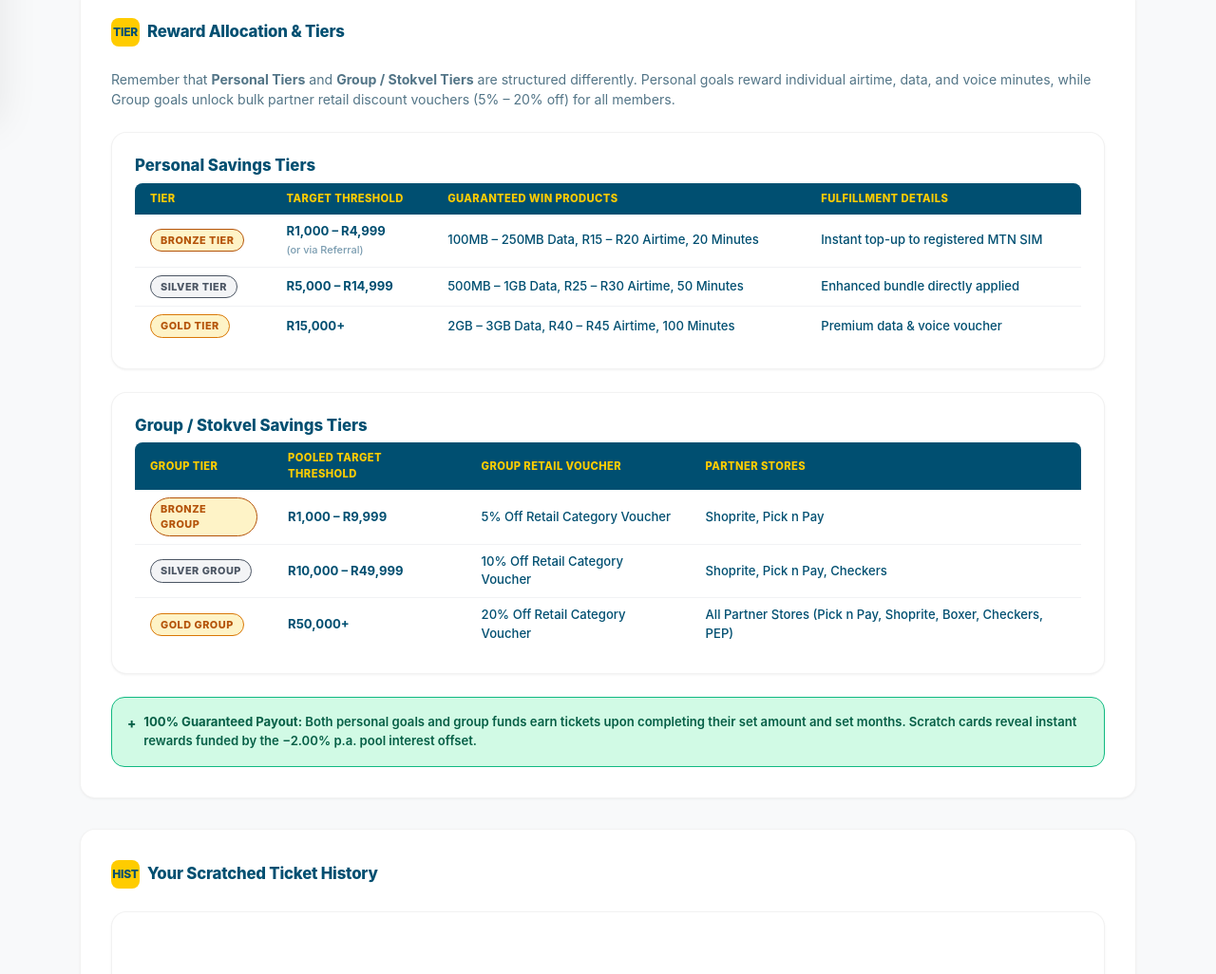
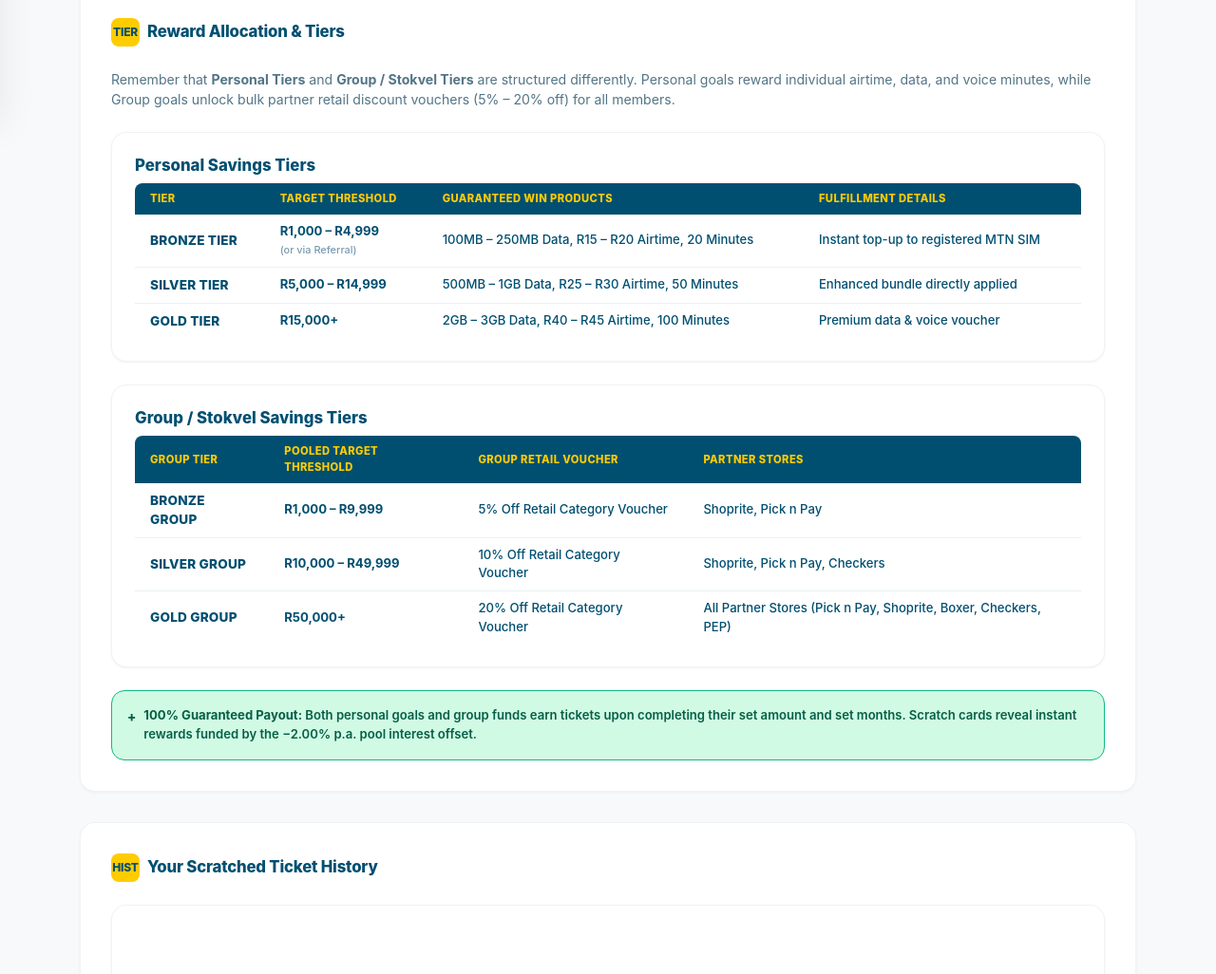
Before and after one commit to ngobeni2302-alt/Prize-Linked-Savings, a website built with Vite: page game.html in a window 1280 px wide. Shown: the part 689-1715 px from the top of the page at 95% size. Built offline with nearby package versions, Linux system fonts and the light colour scheme.

Commit message:
style(table): clean typography for group and personal tier labels

```diff
--- a/style.css
+++ b/style.css
@@ -1817,9 +1817,18 @@ h1, h2, h3, h4 { line-height: 1.25; font-weight: 700; color: var(--navy); }
 }
 .reward-table td {
   padding: var(--space-sm) var(--space-md);
-  border-bottom: 1px solid rgba(27,42,74,0.06);
+  border-bottom: 1px solid rgba(0, 79, 113, 0.08);
   color: var(--text-primary);
   font-weight: 500;
+}
+.reward-table .tier-badge {
+  background: transparent !important;
+  border: none !important;
+  padding: 0 !important;
+  font-size: 0.85rem !important;
+  font-weight: 800 !important;
+  color: var(--navy) !important;
+  letter-spacing: 0.2px !important;
 }
 .reward-table tr:last-child td { border-bottom: none; }
 .reward-table tr:hover td { background-color: var(--yellow-pale); }
```
